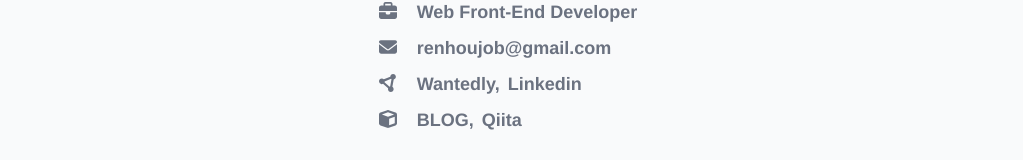
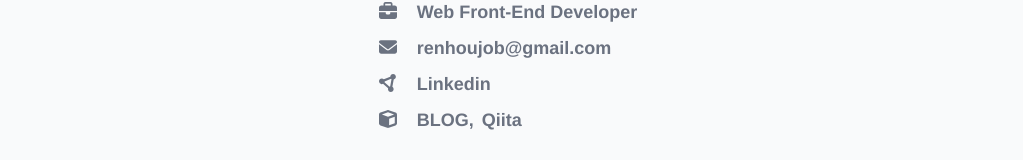
Before and after one commit to kensoz/portfolio, a Vue app: page / in a window 1280 px wide. Shown: the part 356-516 px from the top of the page, without its empty margins (128-1151 px from the left). Built offline with nearby package versions, Linux system fonts and the light colour scheme; a web font is replaced by a local one.

Commit message:
Update AppHome.vue

```diff
--- a/src/page/AppHome.vue
+++ b/src/page/AppHome.vue
@@ -45,9 +45,9 @@
         <font-awesome-icon icon="circle-nodes" />
       </div>
 
-      <div class="mr-2 hover:text-gray-400 hover:underline">
+      <!-- <div class="mr-2 hover:text-gray-400 hover:underline">
         <a href="https://www.wantedly.com/id/kensoz" target="_blank">Wantedly,</a>
-      </div>
+      </div> -->
 
       <div class="mr-2 hover:text-gray-400 hover:underline">
         <a href="https://jp.linkedin.com/in/kensoz" target="_blank">Linkedin</a>
```
